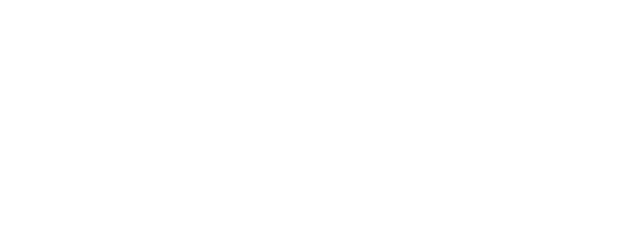
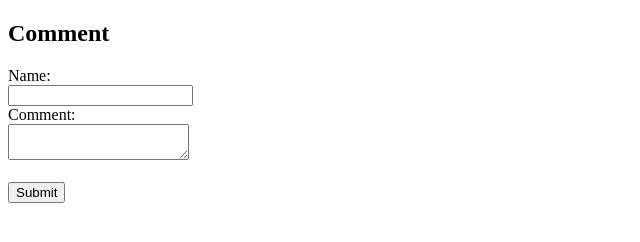
Before and after one commit to weixiaobo88/html-comment-box, a plain HTML site: page index.html in a window 1280 px wide. Shown: the whole page, without its empty margins (0-640 px from the left). Drawn offline with Linux system fonts and the light colour scheme.

Commit message:
[HTML-COMMENT-BOX][Linne] - implement comment box

```diff
--- a/index.html
+++ b/index.html
@@ -7,7 +7,15 @@
   <title>Document</title>
 </head>
 <body>
-<!-- Please add code here -->
+<h2>Comment</h2>
+
+<form>
+  <label for="name">Name:</label><br>
+  <input type="text" id="name" name="name"><br>
+  <label for="comment">Comment:</label><br>
+  <textarea type="text" id="comment" name="comment"></textarea><br><br>
+  <input type="submit" value="Submit">
+</form>
 
 </body>
 </html>
```
